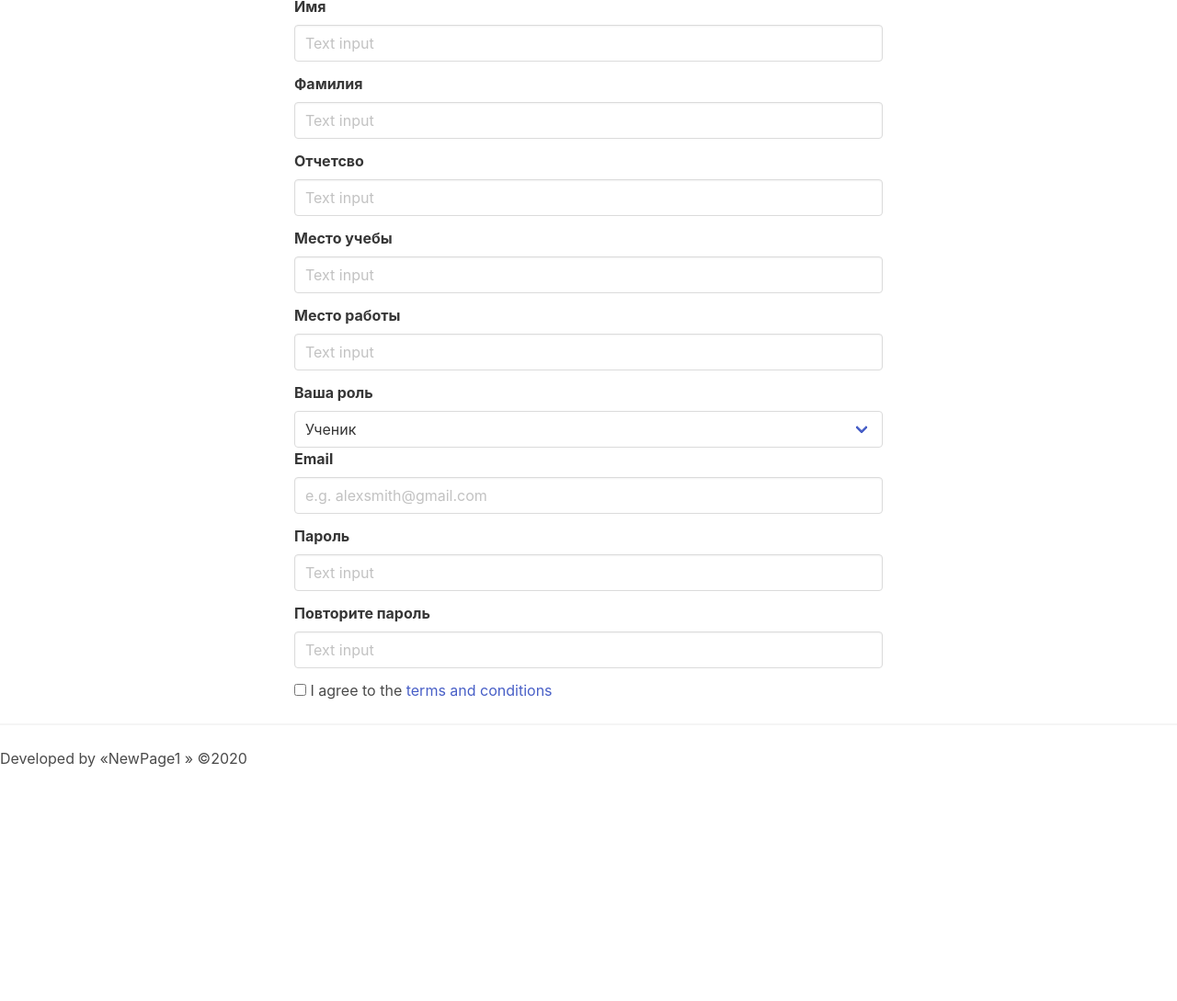
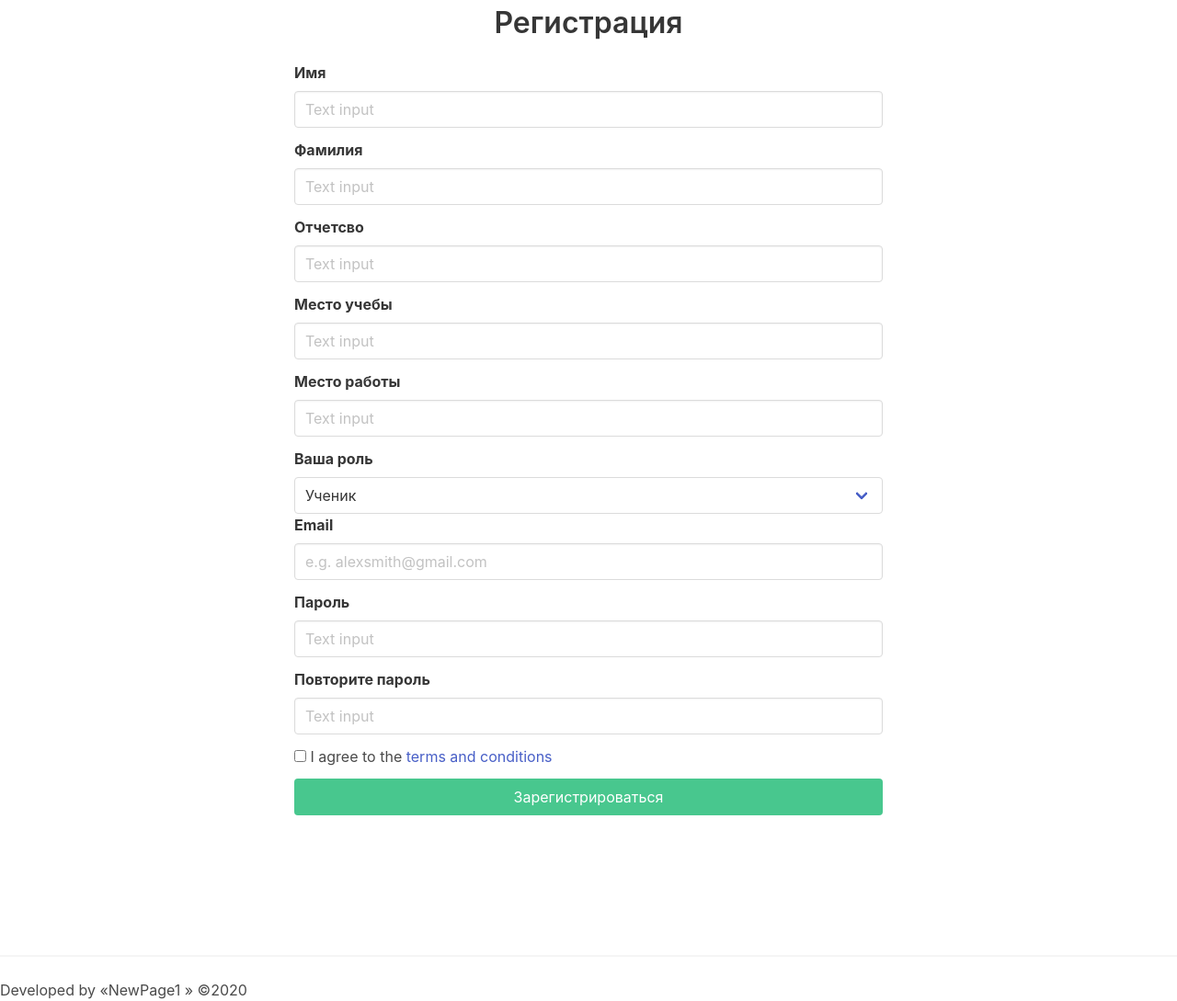
Before and after one commit to newpagexyz/besthack-front, a plain HTML site: page reg.html in a window 1280 px wide. Shown: the part 83-1172 px from the top of the page at 92% size. Before the commit the page ends 920 px from the top, so only its background shows below. Drawn offline with nearby package versions, Linux system fonts and the light colour scheme.

Commit message:
Update reg.html

```diff
--- a/reg.html
+++ b/reg.html
@@ -3,7 +3,7 @@
 
 <head>
     <meta charset="UTF-8">
-    <title>Личный кабинет</title>
+    <title>Регистрация</title>
     <link rel='stylesheet' type='text/css' href='style/header.css'>
     <link rel='stylesheet' type='text/css' href='style/index.css'>
     <link rel="stylesheet" href="https://cdn.jsdelivr.net/npm/bulma@0.8.2/css/bulma.min.css">
@@ -118,8 +118,9 @@
         </div>
     </nav>
 
-    <div class="container " style="padding:0 20% ;padding-top: 2%;">
+    <div class="container is-bordered " style="padding:3% 20% 10%;">
         <form>
+            <h1 class="title" style="text-align: center;"> Регистрация </h1>
             <div class="field">
                 <label class="label">Имя</label>
                 <div class="control">
@@ -188,7 +189,13 @@
                     </label>
                 </div>
             </div>
-
+            <div class="field">
+                <p class="control">
+                    <button class="button is-success is-fullwidth">
+                    Зарегистрироваться
+                  </button>
+                </p>
+            </div>
         </form>
     </div>
 
```
